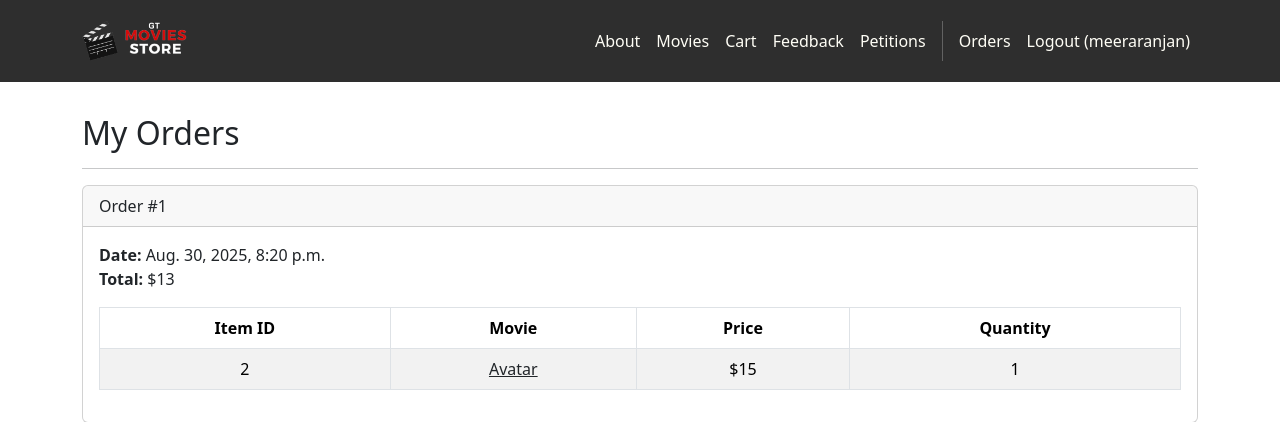
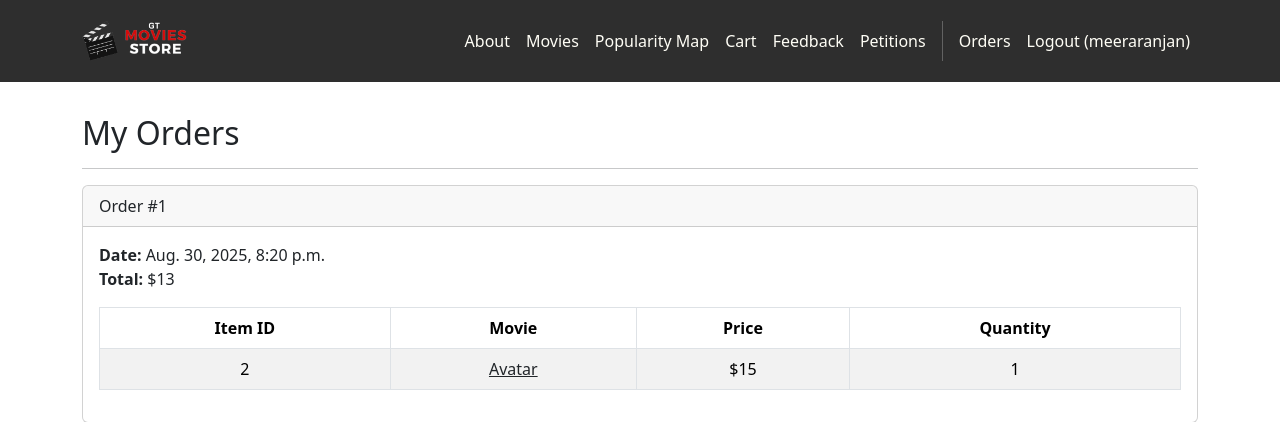
Before and after one commit to meeraranjan/gtmoviesstore, a Django app: page /accounts/orders/ in a window 1280 px wide. Shown: the top 422 px of the page. Run offline with Django 5.2, Linux system fonts and the light colour scheme; a user stored in the database is signed in; data comes from the database, SQL or seed files in the repository; some libraries are stand-ins or nearby versions.

Commit message:
added pop map to navbar

```diff
--- a/moviesstore/templates/base.html
+++ b/moviesstore/templates/base.html
@@ -36,6 +36,7 @@
                     <div class="navbar-nav ms-auto navbar-ml">
                         <a class="nav-link" href="{% url 'home.about' %}">About</a>
                         <a class="nav-link" href= "{% url 'movies.index' %}">Movies</a>
+                        <a class="nav-link" href="{% url 'local_popularity_map' %}">Popularity Map</a>
                         <a class="nav-link" href="{% url 'cart.index' %}">Cart</a>
                         <a class="nav-link" href="{% url 'cart.all_feedback' %}">Feedback</a>
                         <a class="nav-link" href="{% url 'petition_list' %}">Petitions</a>
```
